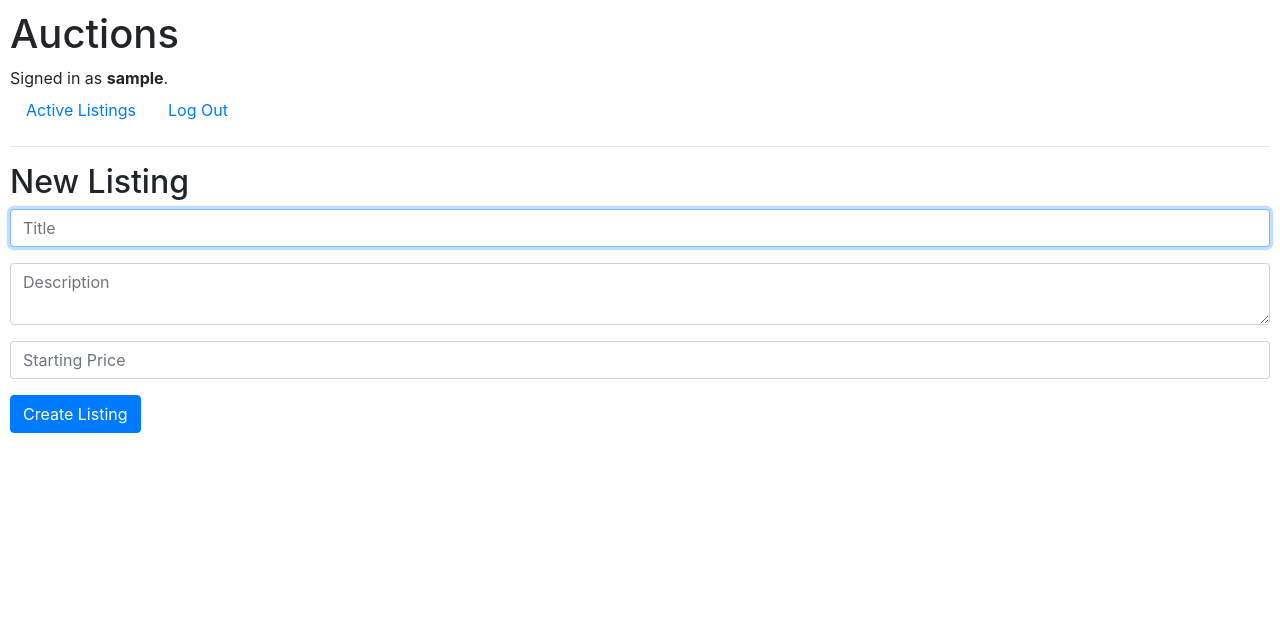
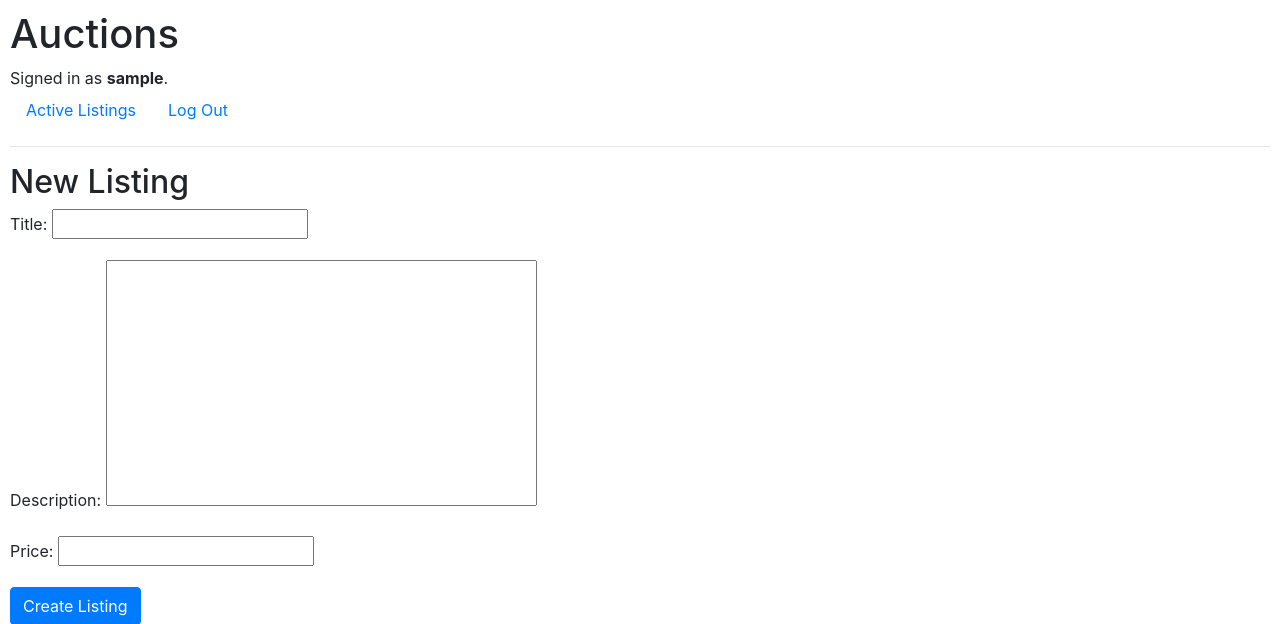
Before and after one commit to arregist97/CS50Project2, a Django app: page /listing in a window 1280 px wide. Shown: the top 624 px of the page. Run offline with Django 3.2, Linux system fonts and the light colour scheme; the visitor is signed in with stand-in values (Sample User, id 1); some libraries are stand-ins or nearby versions.

Commit message:
changed listing form to be handled by django

```diff
--- a/commerce/auctions/templates/auctions/listing.html
+++ b/commerce/auctions/templates/auctions/listing.html
@@ -10,14 +10,7 @@
 
     <form action="{% url 'listing' %}" method="post" id="listingform">
         {% csrf_token %}
-        <div class="form-group">
-            <input class="form-control" autofocus type="text" name="title" placeholder="Title">
-        </div>
-        <div class="form-group">
-            <textarea form="listingform" class="form-control" type="text" name="description" placeholder="Description"></textarea>
-        </div>
-        <div class="form-group">
-            <input class="form-control" type="number" name="price" placeholder="Starting Price">
+        {{ form.as_p }}
         </div>
         <input class="btn btn-primary" type="submit" value="Create Listing">
     </form>
--- a/commerce/auctions/views.py
+++ b/commerce/auctions/views.py
@@ -5,6 +5,7 @@ from django.shortcuts import render
 from django.urls import reverse
 from .models import Listing
 from django.contrib.auth.decorators import login_required
+from django import forms
 
 from .models import User
 
@@ -66,16 +67,29 @@ def register(request):
     else:
         return render(request, "auctions/register.html")
 
+class NewListingForm(forms.Form):
+    title = forms.CharField(label="Title")
+    description = forms.CharField(widget=forms.Textarea(attrs={"style": "resize: none;"}), label="Description")
+    price = forms.CharField(label="Price")
+
 @login_required
 def listing(request):
     if request.method == "POST":
-        title = request.POST["title"]
-        description = request.POST["description"]
-        price = request.POST["price"]
-        seller = User.objects.get(username=request.user.username)
+        form = NewListingForm(request.POST)
+        if form.is_valid():
+            title = form.cleaned_data["title"]
+            description = form.cleaned_data["description"]
+            price = form.cleaned_data["price"]
+            seller = User.objects.get(username=request.user.username)
 
-        listing = Listing(title=title, description=description, current_price=price, seller=seller)
-        listing.save()
-        return HttpResponseRedirect(reverse("index"))
+            listing = Listing(title=title, description=description, current_price=price, seller=seller)
+            listing.save()
+            return HttpResponseRedirect(reverse("index"))
+        else:
+            return render(request, "auctions/listing.html", {
+                "form": form
+            })
     else:
-        return render(request, "auctions/listing.html")
+        return render(request, "auctions/listing.html", {
+            "form": NewListingForm()
+        })
```
